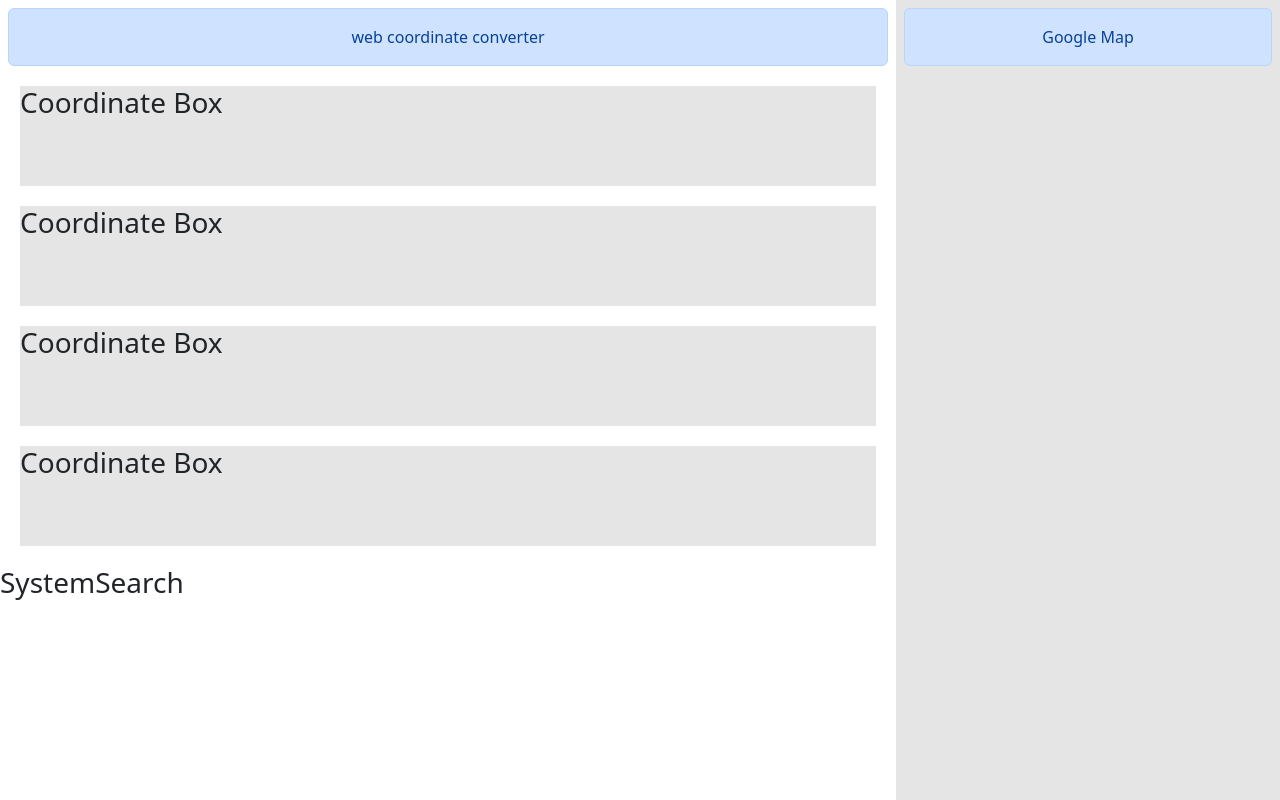
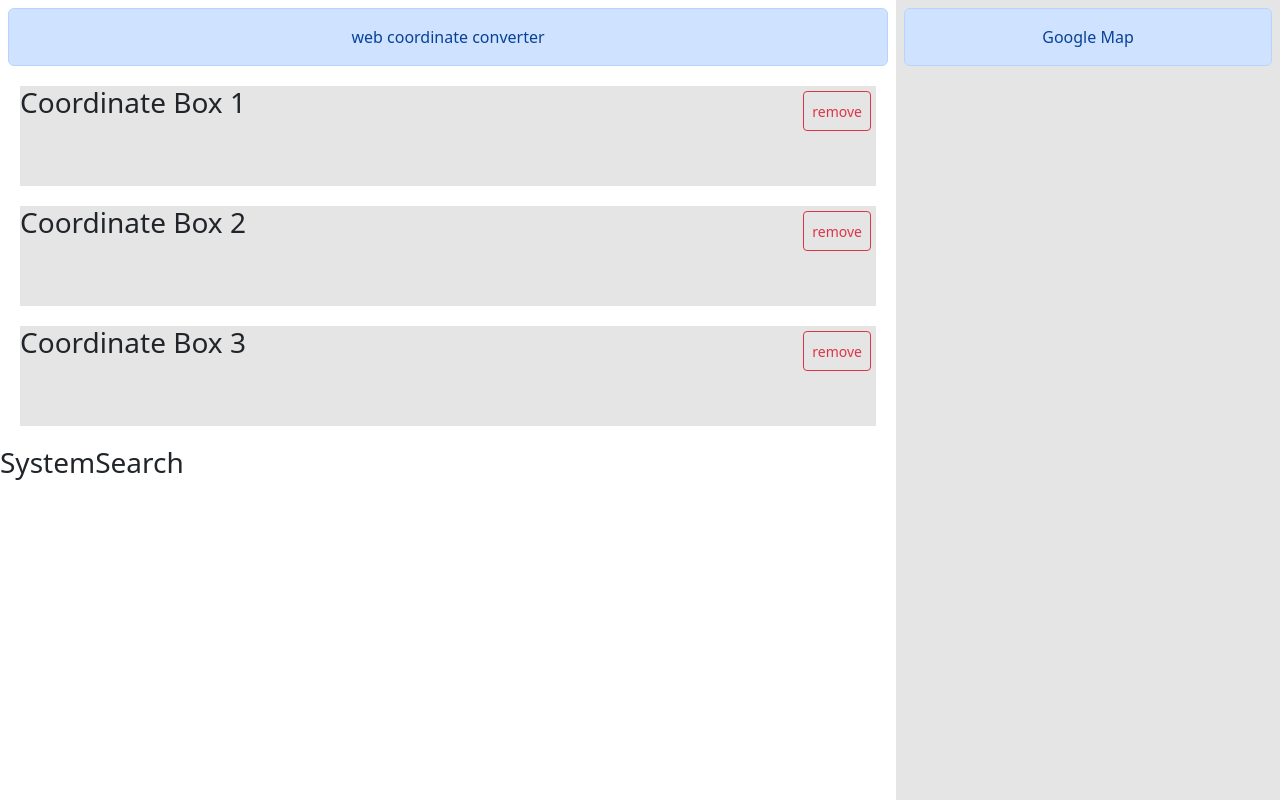
Before and after one commit to SeisWare/WebCoordinateConverter, a React app: page / in a window 1280 px wide. Built offline with nearby package versions, Linux system fonts and the light colour scheme.

Commit message:
updated state and added remove coordinate button

```diff
--- a/src/components/App/App.js
+++ b/src/components/App/App.js
@@ -5,17 +5,32 @@ import './App.css';
 
 class App extends React.Component {
 	state = {
-		converters: [1, 2, 3, 4],
+		converters:
+			[
+				{ id: 1, type: "data" },
+				{ id: 2, type: "data" },
+				{ id: 3, type: "file" },
+			],
 	}
 
+	removeCoordinateBox = (id) => {
+		this.setState(state => ({
+			converters: state.converters.filter(box => box.id !== id)
+		}))
+	}
 	render() {
 		return (
 			<div className="app" >
-				<MainPage converters={this.state.converters}/>
+				{console.log(this.state.converters)}
+				<MainPage
+					converters={this.state.converters}
+					removeCoordinateBox={this.removeCoordinateBox}
+				/>
 				<Map />
 			</div>
 		)
 	}
+
 }
 
 export default App;
--- a/src/components/CoordinateBox/CoordinateBox.css
+++ b/src/components/CoordinateBox/CoordinateBox.css
@@ -2,4 +2,16 @@
     margin: 20px;
     background-color: rgba(0, 0, 0, 0.1);
     height: 100px;
+    display: flex;
 }
+
+.removeBtn {
+    margin: 5px;
+    margin-left: auto;
+    height: 40px;
+}
+
+.removeBtn:focus{
+    outline: none;
+    box-shadow: none;
+}
--- a/src/components/CoordinateBox/CoordinateBox.js
+++ b/src/components/CoordinateBox/CoordinateBox.js
@@ -1,10 +1,18 @@
+import Button from 'react-bootstrap/Button';
 import React from "react";
 import './CoordinateBox.css'
 
-const CoordinateBox = () => {
+const CoordinateBox = (props) => {
+    const { id, type } = props.data;
     return (
         <div className="CoordinateBox">
-            <h3>Coordinate Box</h3>
+            <h3>Coordinate Box {id}</h3>
+            <Button className='removeBtn'
+                variant='outline-danger'
+                size='sm'
+                onClick={() => props.removeCoordinateBox(id)}>
+                remove
+            </Button>
         </div>
     )
 }
--- a/src/components/CoordinateConverters/CoordinateConverters.js
+++ b/src/components/CoordinateConverters/CoordinateConverters.js
@@ -3,12 +3,16 @@ import CoordinateBox from "../CoordinateBox/CoordinateBox";
 import './CoordinateConverters.css'
 
 const CoordinateConverters = (props) => {
-    const { converters } = props;
+    const { converters, removeCoordinateBox } = props;
     return (
         <div className="CoordinateConverters">
             <div>
                 {converters.map((converter) => (
-                    <CoordinateBox key={converter} />
+                    <CoordinateBox
+                        key={converter.id}
+                        data={converter}
+                        removeCoordinateBox={removeCoordinateBox}
+                    />
                 ))}
             </div>
         </div>
--- a/src/components/MainPage/MainPage.js
+++ b/src/components/MainPage/MainPage.js
@@ -5,13 +5,16 @@ import CoordinateConverters from "../CoordinateConverters/CoordinateConverters";
 import SystemSearch from "../SystemSearch/SystemSearch";
 
 const MainPage = (props) => {
-    const { converters } = props;
+    const { converters, removeCoordinateBox } = props;
     return (
         <div className="MainPage">
             <Alert variant="primary" className="m-2 text-center" >
                 web coordinate converter
             </Alert>
-            <CoordinateConverters converters={converters} />
+            <CoordinateConverters
+                converters={converters}
+                removeCoordinateBox={removeCoordinateBox}
+            />
             <SystemSearch />
         </div>
     )
```
